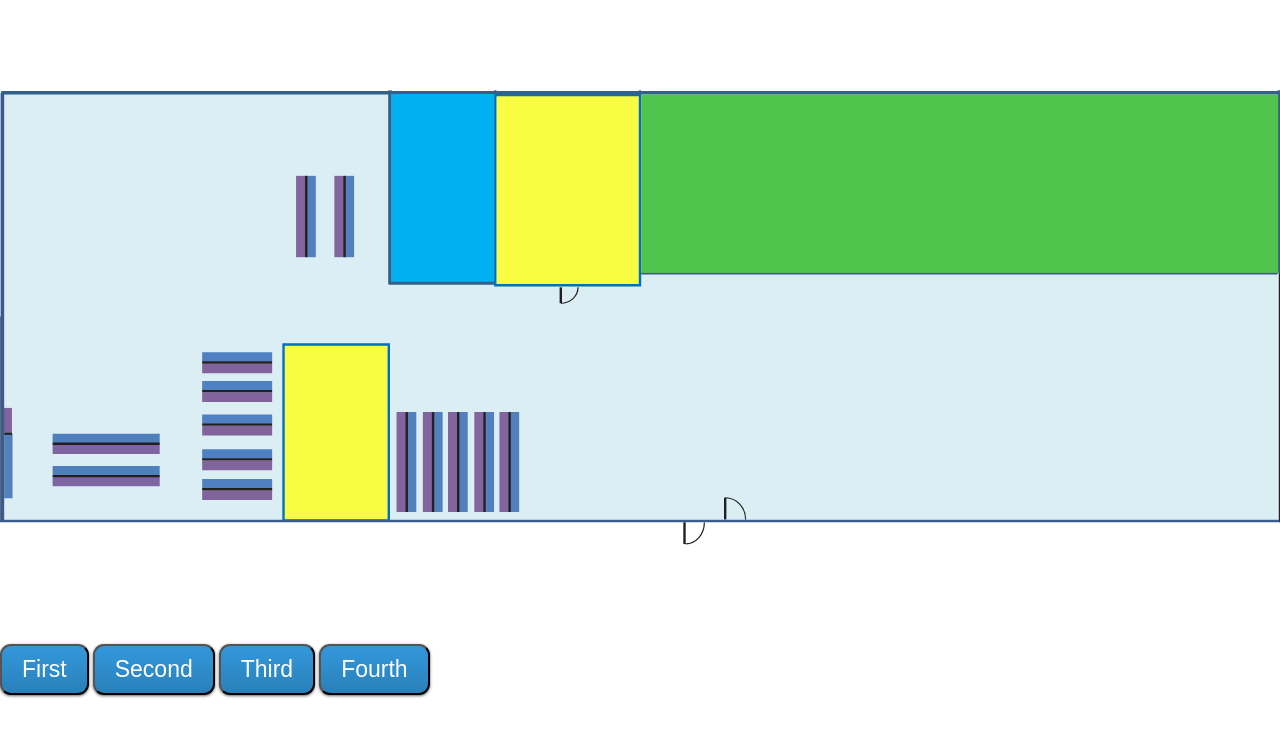
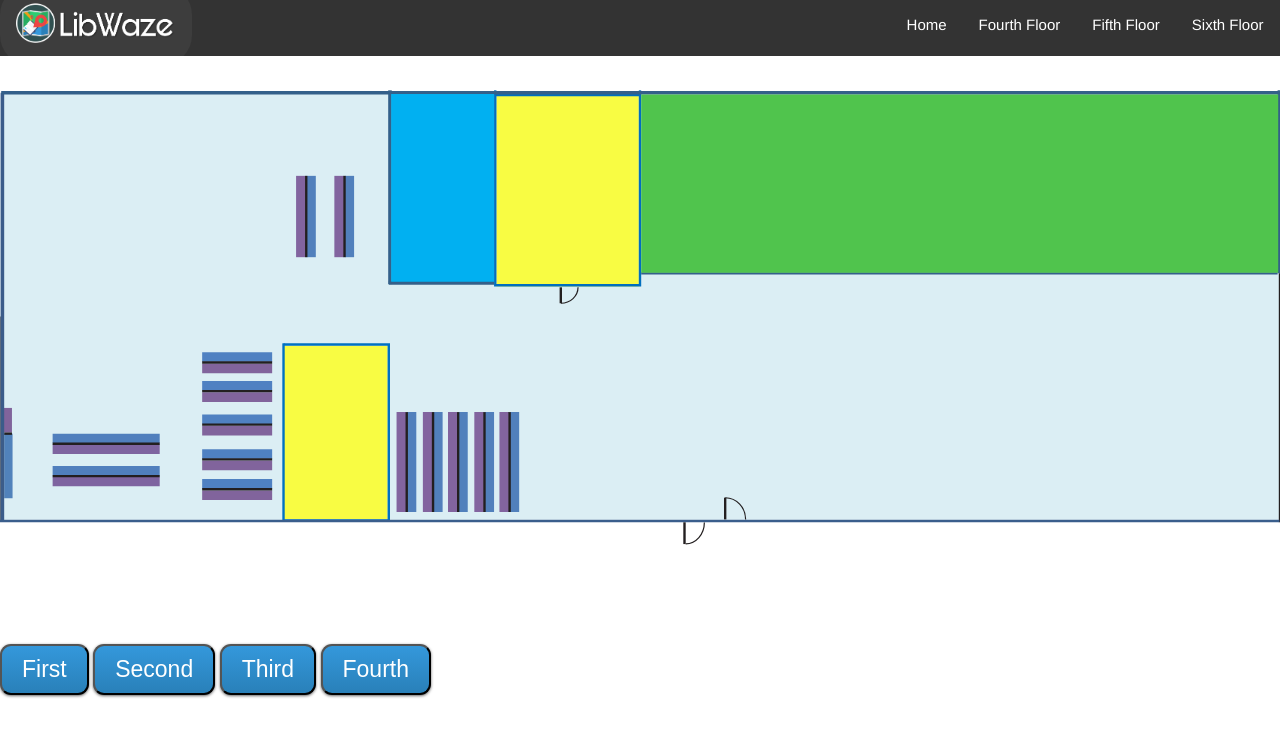
Before and after one commit to IsmaelLangit/Midterm_WebLab, a plain HTML site: page Web-App/4thfloor.html in a window 1280 px wide. Drawn offline with Linux system fonts and the light colour scheme.

Commit message:
Added a navigation bar in the 4thfloor.html

```diff
--- a/Web-App/4thfloor.html
+++ b/Web-App/4thfloor.html
@@ -1,5 +1,14 @@
 <!DOCTYPE html>
 <html>
+
+<head>
+	<meta charset="UTF-8">
+	<title>LibWaze</title>
+	<Link rel="stylesheet" href="styles/classes.css" />
+	<Link rel="stylesheet" href="styles/nav.css" />
+	<Link rel="stylesheet" href="styles/typography.css" />
+	<Link rel="icon" href="images/icon/icon.png">
+</head>
 
 
 <style>
@@ -63,7 +72,22 @@
 }
 
 </style>
+
 <body>
+
+<header>
+    <nav>
+        <ul>
+        	<li class="logo">
+				<a href="index.html"><img src="images/icon/nav-icon.png" height="45" alt="WEBTEK"></a>
+			</li>
+			<li><a href="6thfloor.html">Sixth Floor</a></li>
+			<li><a href="5thfloor.html">Fifth Floor</a></li>
+            <li><a href="4thfloor.html">Fourth Floor</a></li>
+            <li><a href="index.html">Home</a></li>
+		</ul>
+    </nav>
+</header>
 
 <div class = "picture">
 
```
